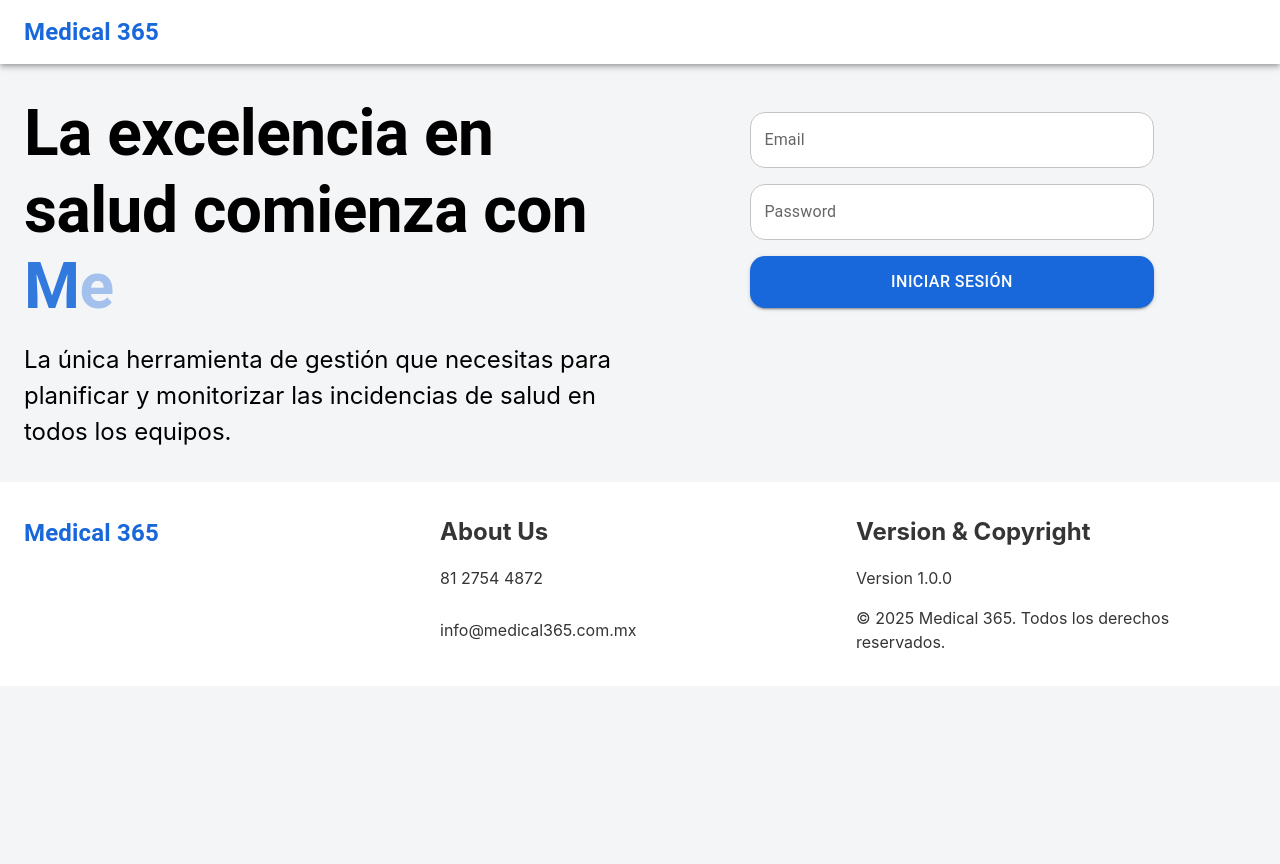
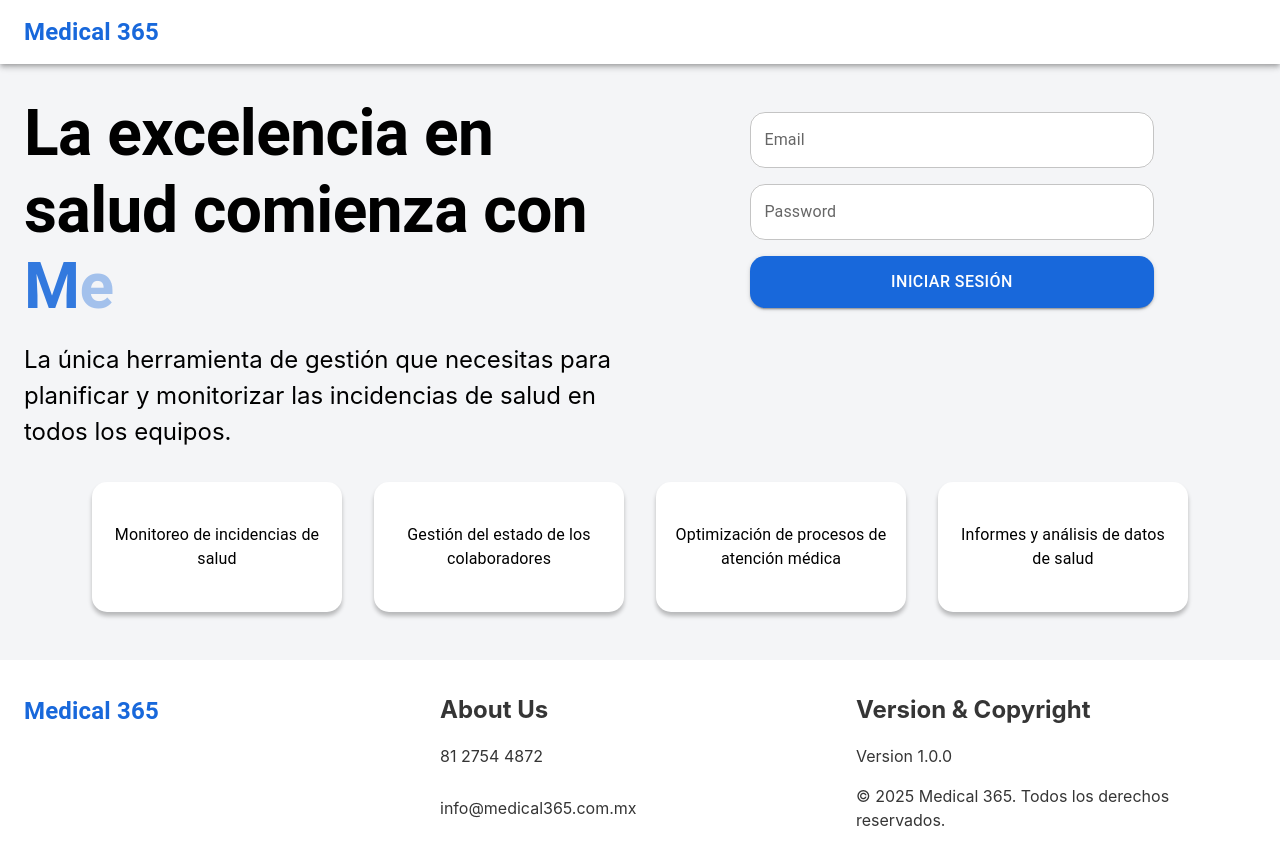
Before and after one commit to oscarvasquez28/Medical-365, a React (Vite) app in the folder Client/: page / in a window 1280 px wide. Before the commit the page ends 800 px from the top, so only its background shows below. Built offline with nearby package versions, Linux system fonts and the light colour scheme.

Commit message:
Add StaticCard components to Home page for enhanced content display

```diff
--- a/Client/src/common/pages/Home.jsx
+++ b/Client/src/common/pages/Home.jsx
@@ -1,6 +1,7 @@
 import React from 'react';
 import { Container, Button, Box, Typography, TextField, Stack } from '@mui/material';
 import { motion } from 'framer-motion';
+import StaticCard from '../components/StaticCard';
 
 export default function Home() {
   const word1 = "Medical";
@@ -24,8 +25,8 @@ export default function Home() {
         transition={{ duration: 1 }}
       >
         <Container maxWidth={false} sx={{ marginTop: '2rem' }}>
-          <Stack direction={{ xs: 'column', sm: 'row' }} spacing={2} sx={{ marginTop: '1rem' }}>
-            <Box width={{ xs: '100%', sm: '50%' }}>
+          <Stack direction={{ xs: 'column', md: 'row' }} spacing={2} sx={{ marginTop: '1rem' }}>
+            <Box width={{ xs: '100%', md: '50%' }}>
               <Typography
                 variant="h2"
                 component="div"
@@ -84,7 +85,7 @@ export default function Home() {
                 </Box>
               </Typography>
             </Box>
-            <Box width={{ xs: '100%', sm: '50%' }}>
+            <Box width={{ xs: '100%', md: '50%' }}>
               <Box sx={{ display: 'flex', justifyContent: 'center', margin: '1rem' }}>
                 <TextField
                   fullWidth
@@ -132,10 +133,16 @@ export default function Home() {
               </Box>
             </Box>
           </Stack>
-          <Box width={{ xs: '100%', sm: '50%' }} marginTop={2}>
+          <Box width={{ xs: '100%', md: '50%' }} marginTop={2}>
             <Typography variant="h7" component="div" sx={{ flexGrow: 1, fontSize: '1.5rem' }}>
               La única herramienta de gestión que necesitas para planificar y monitorizar las incidencias de salud en todos los equipos.
             </Typography>
+          </Box>
+          <Box width={{ xs: '100%' }} marginTop={2} sx={{ display: 'flex', justifyContent: 'center', flexWrap: 'wrap' }}>
+            <StaticCard texto="Monitoreo de incidencias de salud" />
+            <StaticCard texto="Gestión del estado de los colaboradores" />
+            <StaticCard texto="Optimización de procesos de atención médica" />
+            <StaticCard texto="Informes y análisis de datos de salud" />
           </Box>
         </Container>
       </motion.div>
```
